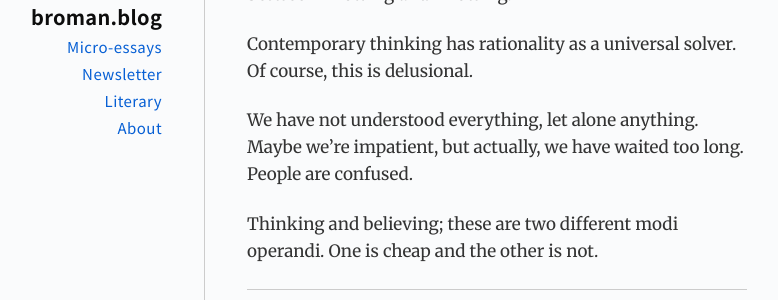
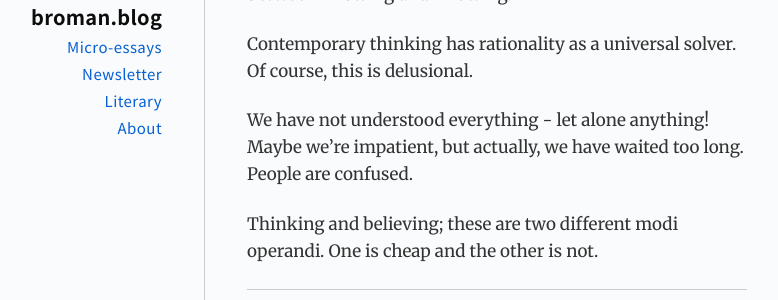
Before and after one commit to gdbroman/broman.blog, a Jekyll site: the page built from _posts/2020/2020-12-22-dont-think-believe.md, in a window 1280 px wide. Shown: the part 160-460 px from the top of the page, without its empty margins (251-1029 px from the left). Built offline with Jekyll 4.4.1, drawn with Linux system fonts in a browser that asks for light colours.

Commit message:
revision

```diff
--- a/_posts/2020/2020-12-22-dont-think-believe.md
+++ b/_posts/2020/2020-12-22-dont-think-believe.md
@@ -7,6 +7,6 @@ Hubris feasts on unearned wisdom. There's a difference between knowing and Knowi
 
 Contemporary thinking has rationality as a universal solver. Of course, this is delusional.
 
-We have not understood everything, let alone anything. Maybe we're impatient, but actually, we have waited too long. People are confused.
+We have not understood everything - let alone anything! Maybe we're impatient, but actually, we have waited too long. People are confused.
 
 Thinking and believing; these are two different modi operandi. One is cheap and the other is not.
```
